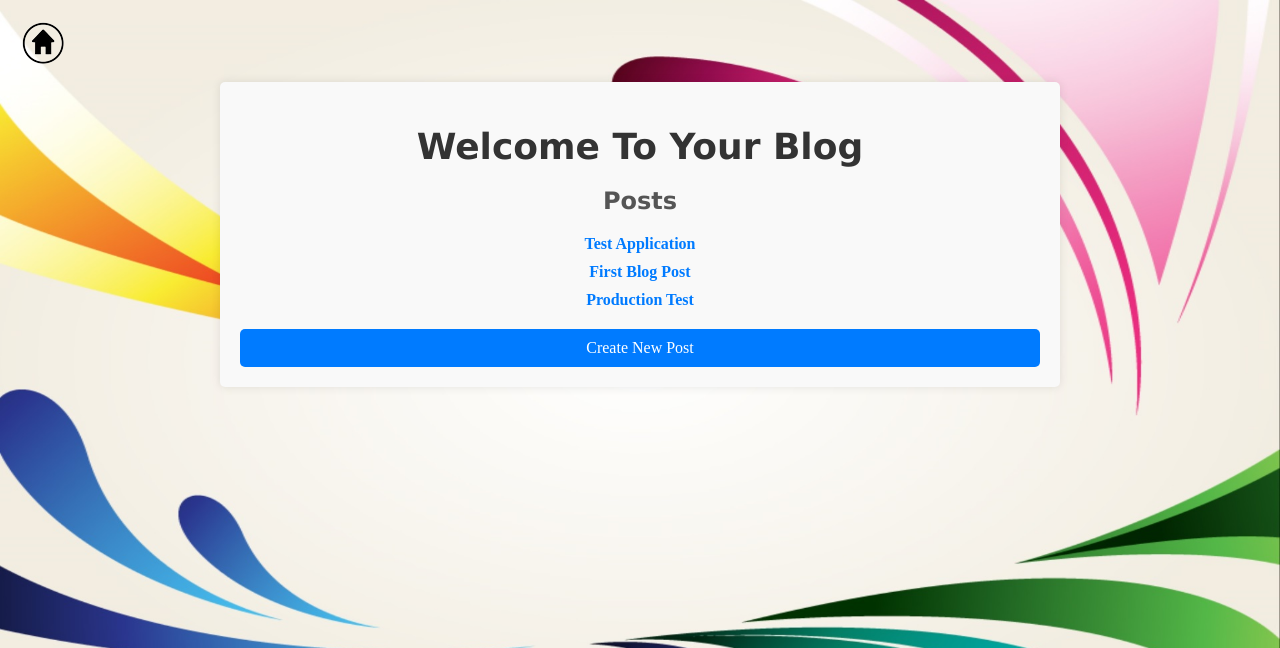
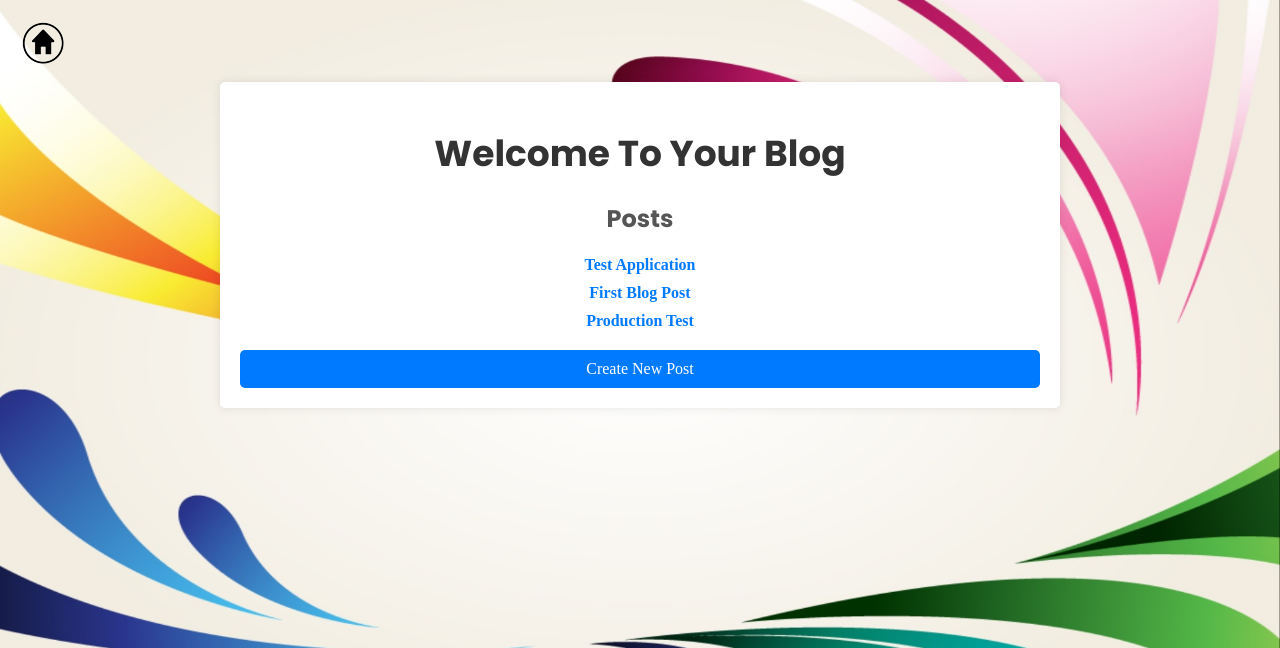
Before and after one commit to Kaus1kC0des/Flask_Web_Application, a Flask app: page / in a window 1280 px wide. Shown: the top 648 px of the page. Run offline with Flask 3, Linux system fonts and the light colour scheme; data comes from the database, SQL or seed files in the repository.

Commit message:
Update home.jinja2

```diff
--- a/templates/home.jinja2
+++ b/templates/home.jinja2
@@ -2,11 +2,13 @@
 
 {% block content %}
 <style>
+    @import url('https://fonts.googleapis.com/css?family=Poppins:wght@300;400;500;600;700;800;900&display=swap');
+
     .container {
         max-width: 800px;
         margin: 0 auto;
         padding: 20px;
-        background-color: #f9f9f9;
+        background-color: white;
         border-radius: 5px;
         box-shadow: 0 0 10px rgba(0, 0, 0, 0.1);
     }
@@ -16,14 +18,14 @@
         color: #333;
         margin-bottom: 20px;
         text-align:center;
-        font-family: Verdana, Arial, Helvetica, sans-serif;
+        font-family: 'Poppins', sans-serif;
     }
 
     .sub-header {
         font-size: 24px;
         color: #555;
         text-align:center;
-         font-family: Verdana, Arial, Helvetica, sans-serif;
+        font-family: 'Poppins', sans-serif;
     }
 
     .post-list {
@@ -44,21 +46,41 @@
     }
 
     .create-link {
+    position: relative;
     background-color: #007BFF;
     color: white;
     padding: 10px 20px;
     border: none;
     border-radius: 5px;
     cursor: pointer;
-        transition: background-color 0.3s ease;
     text-decoration: none;
     margin-top: 20px;
     display: block;
     text-align: center;
+    overflow: hidden;
+    z-index: 0;
+  }
+
+  .create-link::before {
+    content: '';
+    position: absolute;
+    top: 0;
+    left: 0;
+    width: 100%;
+    height: 100%;
+    background-color: white;
+    z-index: -1;
+    transition: transform 0.5s;
+    transform: scaleX(0);
+    transform-origin: left;
+  }
+
+  .create-link:hover::before {
+    transform: scaleX(1);
   }
 
   .create-link:hover {
-        background-color: #0056b3;
+    color: #0056b3;
   }
 </style>
 
```
Lines whose indentation alone changed are shown as unchanged.
